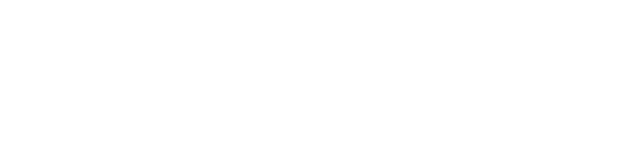
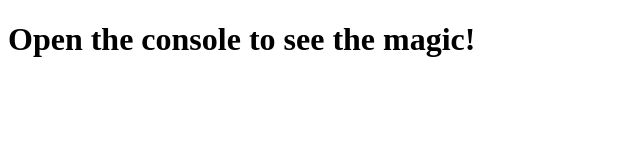
Before and after one commit to DangerDan88/The-dojo, a plain HTML site: page reverseString/index.html in a window 1280 px wide. Shown: the whole page, without its empty margins (0-640 px from the left). Drawn offline with Linux system fonts and the light colour scheme.

Commit message:
reverse a string method

```diff
--- a/reverseString/index.html
+++ b/reverseString/index.html
@@ -0,0 +1,19 @@
+<!DOCTYPE html>
+<html lang="en-us">
+  <head>
+    <meta charset="UTF-8" />
+    <title>Unreverse String</title>
+  </head>
+  <body>
+    <h1>Open the console to see the magic!</h1>
+
+    <script type="text/javascript">
+      // Creates an array called animals.
+      let animals = "tac";
+      let split = animals.split("");
+      split = split.reverse();
+      let reverseString = split.join("");
+      console.log(reverseString);
+    </script>
+  </body>
+</html>
```
